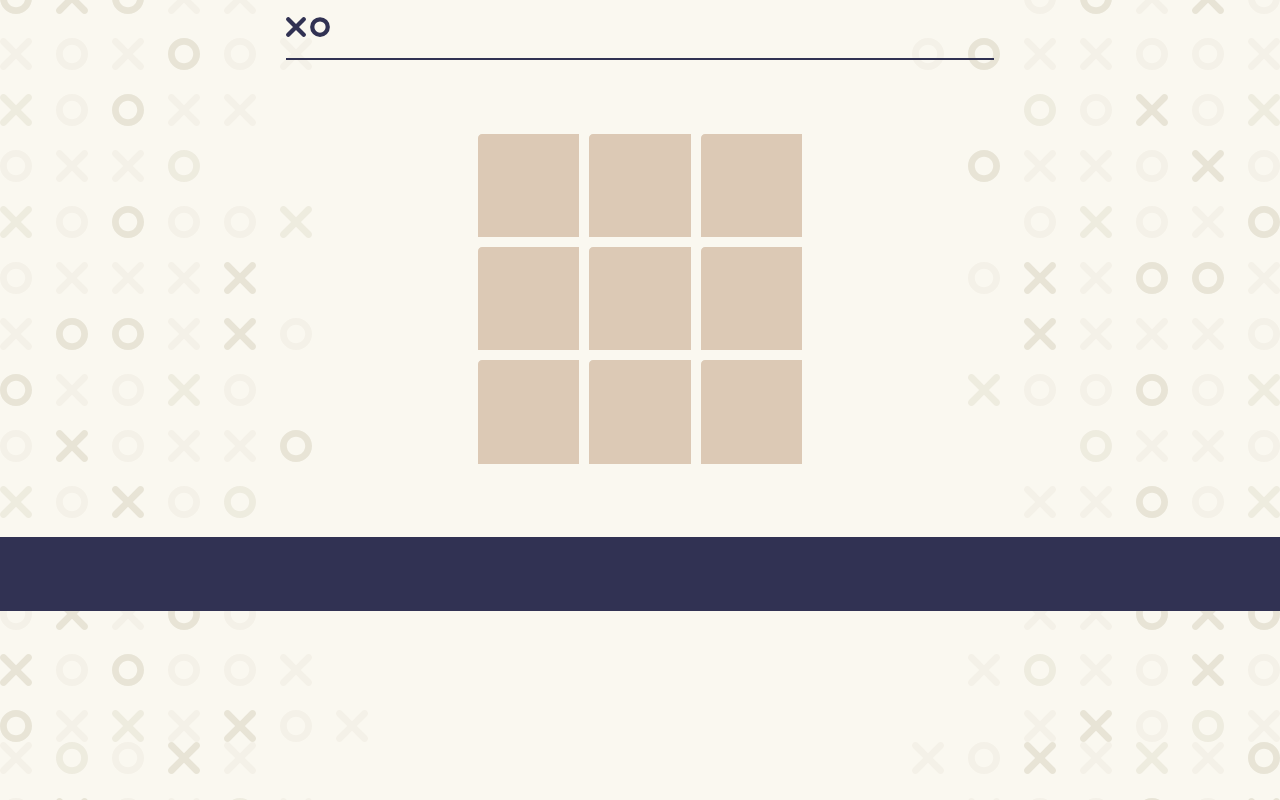
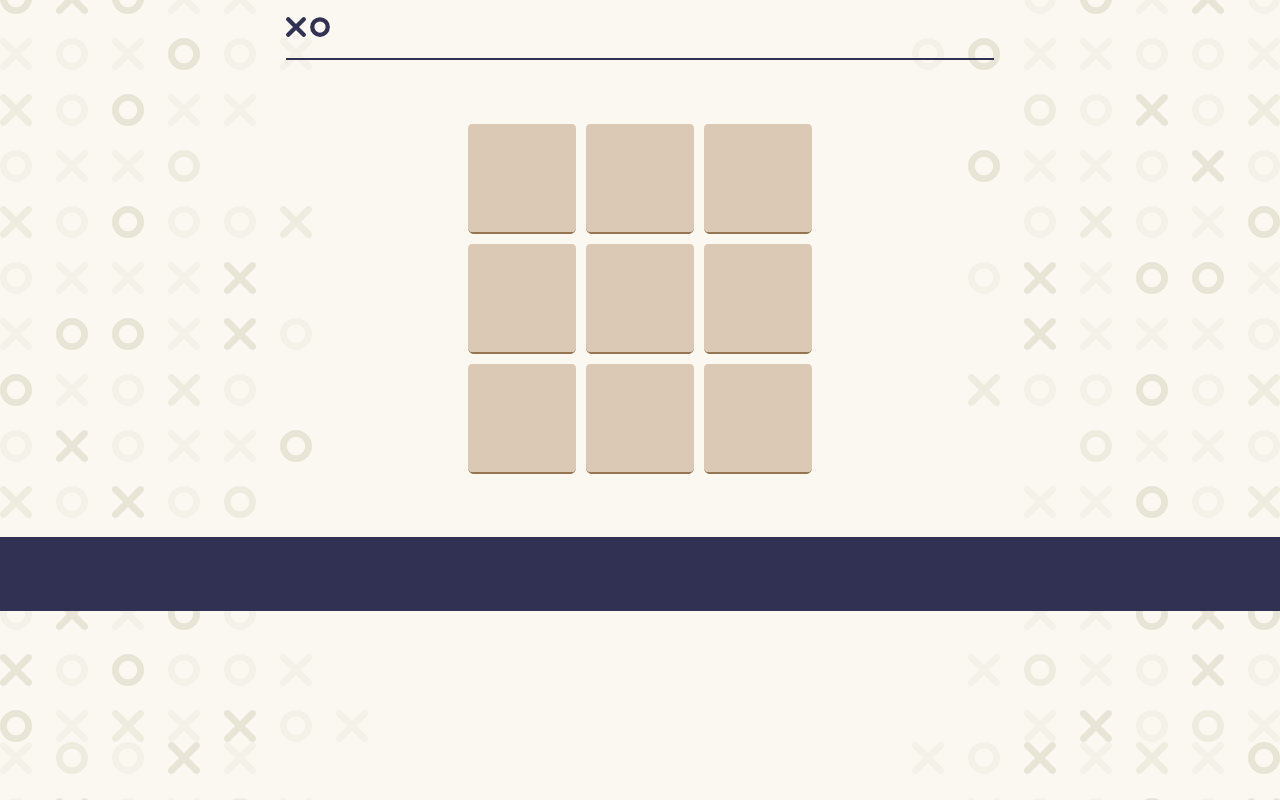
Before and after one commit to svitbar/tic-tac-toe-game, a website: page index.html in a window 1280 px wide. Drawn offline with Linux system fonts and the light colour scheme.

```diff
--- a/scripts/index.js
+++ b/scripts/index.js
@@ -0,0 +1 @@
+'use strict';
--- a/styles/style.css
+++ b/styles/style.css
@@ -53,8 +53,8 @@
 }
 
 .plate {
-    width: 324px;
-    height: 330px;
+    width: 344px;
+    height: 350px;
     /* background-color: #313253;
     background-image: url(./icons/empty-rect.svg);
     background-repeat: no-repeat; */
```
Also changed, not shown: package.json (added, +24 -0 lines), .eslintrc.json (added), 2 other files.
